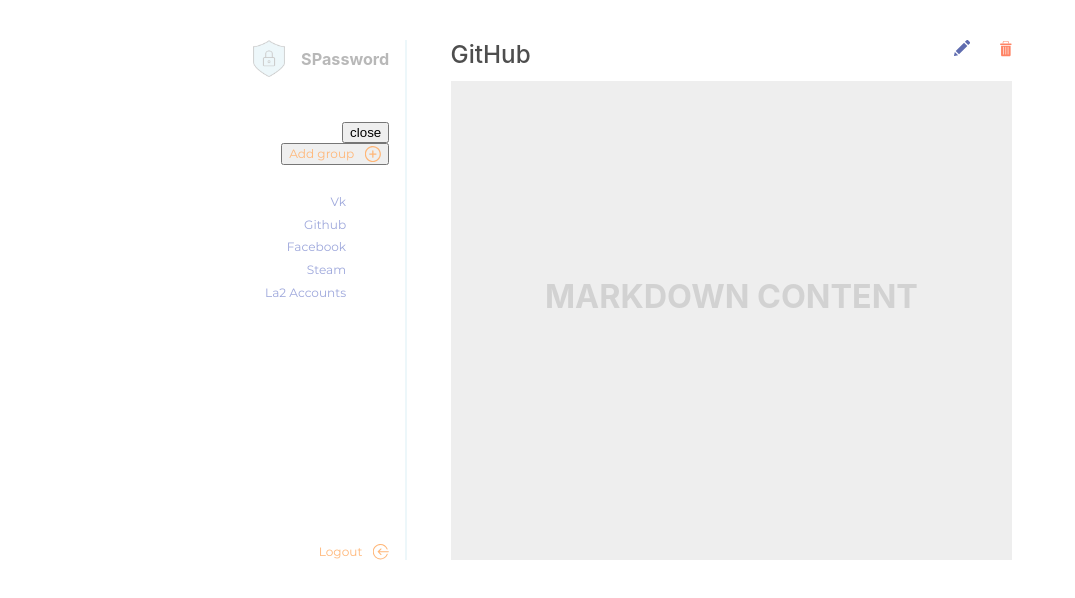
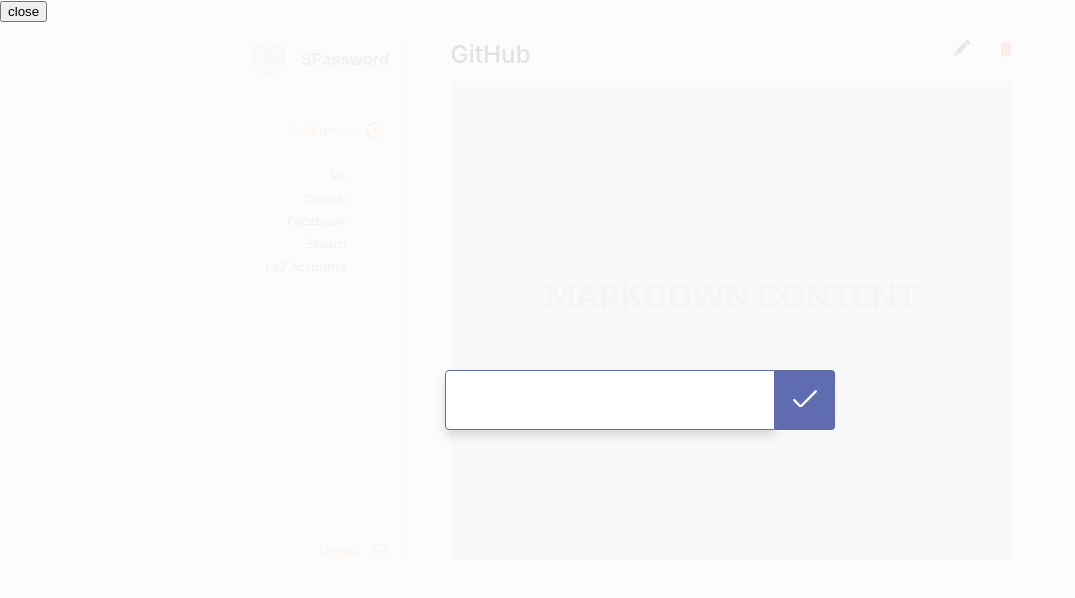
Before and after one commit to AlexandrVinogradov/SPassword-React-Redux, a React (Create React App) app: page /main in a window 1280 px wide. Both pictures are taken after a click on the button "Add group". Shown: the top 598 px of the page, without its empty margins (0-1075 px from the left). Built offline with nearby package versions, Linux system fonts and the light colour scheme.

Commit message:
added redux

```diff
--- a/src/Login/Login.module.scss
+++ b/src/Login/Login.module.scss
@@ -1,6 +1,7 @@
 @import "../scss/fonts.scss";
 @import "../scss/variables.scss";
 @import "../scss/mixins.scss";
+@import "../scss/components.scss";
 
 .Login {
   @include min-width(320px) {
@@ -56,35 +57,15 @@
   }
   &__input {
     @include min-width(320px) {
-      font-family: "Montserrat-regular";
-      border: 1px solid #5f6caf;
-      box-sizing: border-box;
-      box-shadow: 0px 6px 10px rgba(123, 123, 123, 0.25);
-      border-radius: 4px;
-      color: #5f6caf;
-
-      height: 60px;
       margin-bottom: 20px;
-      font-size: 18px;
-      line-height: 22px;
-      padding: 25px;
     }
     @include min-width(768px) {
-      height: get-vw1230(60px);
       margin-bottom: get-vw1230(20px);
-      font-size: get-vw1230(18px);
-      line-height: get-vw1230(22px);
-      padding: get-vw1230(25px);
     }
     @include min-width(1230px) {
       margin-bottom: 20px;
-      font-size: 18px;
-      line-height: 22px;
-      padding: 25px;
-      height: 60px;
     }
     &::placeholder {
-      color: red;
       color: #5f6caf;
     }
   }
--- a/src/Main/Main.jsx
+++ b/src/Main/Main.jsx
@@ -18,7 +18,10 @@
     this.setState({ showModal: true })
   }
 
-  handleCloseModal = () => {
+  handleCloseModal = (event) => {
+    console.log(event.target.classList.contains('addGroup__popup_container__31n-c'));
+    // console.log(event.target.classList);
+    // if (event.target.classList.contains('addGroup__popup_content') )
     this.setState({ showModal: false })
   }
 
@@ -27,24 +30,26 @@
 
     return (
       <main className={style.Main}>
+
+        {showModal ? (
+        <div onClick={this.handleCloseModal} className={style.addGroup__popup_container} isOpen={showModal}>
+          <button type="button" onClick={this.handleCloseModal}>
+            close
+          </button>
+          <div id="popup" className={style.addGroup__popup_content}>
+            <input  />
+            <button type="button">
+              <SVGIcon className={style.checkMark_btn__icon} name="checkMark" fill={'#FFFFFF'} />
+            </button>
+          </div>
+        </div>
+        ) : null}
+
         <section className={style.sidebar}>
           <div className={style.sidebar__header}>
             <img src={shield} alt="SPassword logo" />
             <p className={style.sidebar__header_name}>SPassword</p>
           </div>
-
-          {showModal ? (
-            <div isOpen={showModal} contentLabel="Minimal Modal Example">
-              <button type="button" onClick={this.handleCloseModal}>
-                close
-              </button>
-            </div>
-          ) : null}
-
-          {/* <NavLink onClick={this.handleOpenModal} className={style.circle_btn} to="/login">
-            <p>Add group</p>
-            <SVGIcon className={style.circle_btn__icon} name="addGroup" fill={'#FFB677'} />
-          </NavLink> */}
 
           <button type="button" onClick={this.handleOpenModal} className={style.circle_btn}>
             <p>Add group</p>
--- a/src/Main/Main.module.scss
+++ b/src/Main/Main.module.scss
@@ -1,6 +1,8 @@
 @import "../scss/fonts.scss";
 @import "../scss/variables.scss";
 @import "../scss/mixins.scss";
+
+@import "../scss/components.scss";
 
 .Main {
   @include min-width(320px) {
@@ -47,6 +49,9 @@
     }
 
     .circle_btn {
+      background: none;
+      border: none;
+      cursor: pointer;
       display: flex;
       color: #ffb677;
       font-family: "Montserrat-regular";
@@ -68,5 +73,46 @@
     }
   }
 
+  // need encapsulation
+  .addGroup__popup_container {
+    width: 100%;
+    height: 100%;
+    position: absolute;
+    background: rgba(252, 252, 252, 0.85);
+    left: 0;
+    top: 0;
+    z-index: 1;
 
+    .addGroup__popup_content {
+      display: flex;
+      max-width: 390px;
+      max-height: 60px;
+      top: 50%;
+      left: 50%;
+      position: absolute;
+      transform: translate(-50%, -50%);
+
+      & > input {
+        border-radius: 4px 0px 0px 4px;
+        width: 330px;
+      }
+      & > button {
+        @include min-width(768px) {
+          background: #5f6caf;
+          border-radius: 0px 4px 4px 0px;
+          width: get-vw1230(60px);
+          height: get-vw1230(60px);
+          border: none;
+        }
+        @include min-width(1230px) {
+          width: 60px;
+          height: 60px;
+        }
+      }
+      .checkMark_btn__icon {
+        width: 24px;
+        height: 17.6px;
+      }
+    }
+  }
 }
--- a/src/SVGIcons.js
+++ b/src/SVGIcons.js
@@ -14,6 +14,8 @@
       return '0 0 32 32'
     case 'rectangles':
       return '0 0 24 24'
+    case 'checkMark':
+      return '0 0 24 17.63'
     default:
       return '0 0 24 24'
   }
@@ -63,6 +65,13 @@
           d="M5.99998 0H0V5.99998H5.99998V0ZM15 9H9V15H15V9ZM9 18H15V24H9V18ZM5.99998 9H0V15H5.99998V9ZM0 18H5.99998V24H0V18ZM24 0H18V5.99998H24V0ZM9 0H15V5.99998H9V0ZM24 9H18V15H24V9ZM18 18H24V24H18V18Z"
         />
       )
+    case 'checkMark':
+      return (
+        <path
+          {...props}
+          d="M23.6486 0.53887C23.1799 0.0702139 22.4202 0.0702139 21.9515 0.53887L7.57474 14.9158L2.04855 9.38957C1.57995 8.92092 0.820195 8.92096 0.351492 9.38957C-0.117164 9.85818 -0.117164 10.6179 0.351492 11.0866L6.72621 17.4612C7.19468 17.9298 7.95499 17.9295 8.42327 17.4612L23.6486 2.23593C24.1172 1.76732 24.1172 1.00753 23.6486 0.53887Z"
+        />
+      )
 
     default:
       return <path />
--- /dev/null
+++ b/src/scss/components.scss
@@ -0,0 +1,29 @@
+input {
+  @include min-width(320px) {
+    font-family: "Montserrat-regular";
+    border: 1px solid #5f6caf;
+    box-sizing: border-box;
+    box-shadow: 0px 6px 10px rgba(123, 123, 123, 0.25);
+    border-radius: 4px;
+    color: #5f6caf;
+    height: 60px;
+    font-size: 18px;
+    line-height: 22px;
+    padding: 25px;
+  }
+  @include min-width(768px) {
+    height: get-vw1230(60px);
+    font-size: get-vw1230(18px);
+    line-height: get-vw1230(22px);
+    padding: get-vw1230(25px);
+  }
+  @include min-width(1230px) {
+    font-size: 18px;
+    line-height: 22px;
+    padding: 25px;
+    height: 60px;
+  }
+  &::placeholder {
+    color: #5f6caf;
+  }
+}
```
